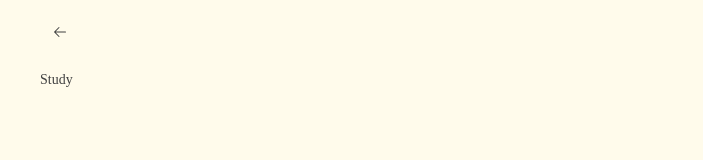
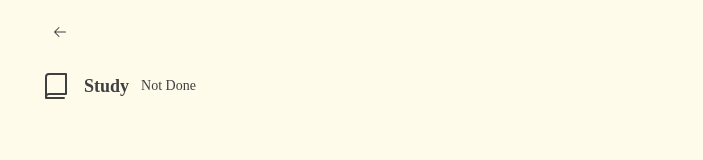
Before and after one commit to burhanudinrabbani666/task-management, a React (Vite) app: page /about-habit/1 in a window 1280 px wide. Shown: the part 254-414 px from the top of the page, without its empty margins (288-991 px from the left). Built offline with nearby package versions, Linux system fonts and the light colour scheme.

Commit message:
implement data

```diff
--- a/src/components/habit-tracking.tsx
+++ b/src/components/habit-tracking.tsx
@@ -8,6 +8,7 @@ import {
   BedIcon,
   CaretDoubleDownIcon,
   EyeIcon,
+  WarningIcon,
 } from "@phosphor-icons/react";
 import { cn } from "@/lib/utils";
 import {
@@ -21,22 +22,17 @@ import { Label } from "@/components/ui/label";
 import { Input } from "@/components/ui/input";
 import * as z from "zod";
 import { Link } from "react-router";
-
-const HabitSchema = z.object({
-  id: z.number().positive(),
-  icon: z.any(),
-  title: z.string().min(1).max(30),
-  isDone: z.boolean(),
-});
-
-// eslint-disable-next-line @typescript-eslint/no-unused-vars
-const HabitDataSchema = HabitSchema.array();
-
-type Habits = z.infer<typeof HabitDataSchema>;
+import { type Habits, HabitSchema } from "@/components/modules/habit/schema";
+import { Alert, AlertTitle } from "./ui/alert";
 
 const iconData = [BookIcon, HeartIcon, BedIcon];
+// const icons = [
+//   { id: 1, name: "bookicon", iconSlug: BookIcon },
+//   { id: 2, name: "hearticon", iconSlug: HeartIcon },
+//   { id: 3, name: "bedicon", iconSlug: BedIcon },
+// ];
 
-const habitData: Habits = [
+const IntialHabitData: Habits = [
   { id: 1, icon: iconData[0], title: "Study", isDone: false },
   { id: 2, icon: iconData[1], title: "Meditation", isDone: false },
   { id: 3, icon: iconData[2], title: "Sleep 6 Hours", isDone: false },
@@ -116,7 +112,7 @@ export function HabitItem({
 }
 
 export function Habits() {
-  const [habits, setHabits] = useState(habitData);
+  const [habits, setHabits] = useState(IntialHabitData);
 
   function handleDelete(id: number) {
     const updatedHabits = habits.filter((habitItem) => habitItem.id !== id);
@@ -135,6 +131,7 @@ export function Habits() {
   function handleCreate(event: React.FormEvent<HTMLFormElement>) {
     try {
       event.preventDefault();
+      console.log(event);
       const formData = new FormData(event.currentTarget);
 
       const newId = habits.length > 0 ? habits[habits.length - 1].id + 1 : 1;
@@ -152,8 +149,14 @@ export function Habits() {
     } catch (error: unknown) {
       if (error instanceof z.ZodError) {
         const messages = error.issues.map((i) => `${i.message}`).join("\n");
-        alert(messages);
-        return null;
+        return (
+          <div>
+            <Alert>
+              <WarningIcon />
+              <AlertTitle>{messages}</AlertTitle>
+            </Alert>
+          </div>
+        );
       }
     }
   }
@@ -166,7 +169,36 @@ export function Habits() {
           onSubmit={handleCreate}
           className="flex flex-col justify-between gap-2 rounded-xl bg-neutral-50 px-4 py-3 indent-1 inset-ring-2 inset-ring-neutral-300"
         >
-          <div>
+          <div className="flex gap-5 px-1">
+            {/* For icon */}
+            {/*<label htmlFor="icon">
+              <select id="icon">
+                {icons.map((icon) => (
+                  <option key={icon.id} value={icon.name}>
+                    <icon.iconSlug size={20} weight="duotone" />
+                  </option>
+                ))}
+                  <DropdownMenu id>
+                  <DropdownMenuTrigger>
+                    <PlusIcon />
+                  </DropdownMenuTrigger>
+                  <DropdownMenuContent asChild>
+                    <div>
+                      {icons.map((icon) => (
+                        <DropdownMenuItem key={icon.id}>
+                          <icon.icon
+                            size={24}
+                            weight="duotone"
+                            values={icon.name}
+                          />
+                        </DropdownMenuItem>
+                      ))}
+                    </div>
+                  </DropdownMenuContent>
+                </DropdownMenu>
+              </select>
+            </label>*/}
+            {/* For string */}
             <Label htmlFor="title" className="hidden">
               Title
             </Label>
@@ -174,7 +206,7 @@ export function Habits() {
               id="title"
               type="text"
               name="title"
-              className="border-none px-0 opacity-50"
+              className="border-none px-0 text-lg"
               required
               placeholder="Write your habit here..."
             />
--- /dev/null
+++ b/src/components/modules/habit/schema.ts
@@ -0,0 +1,16 @@
+import z from "zod";
+
+export const HabitSchema = z.object({
+  id: z.number().positive(),
+  icon: z.any(),
+  title: z
+    .string()
+    .min(1, "Invalid Data: Habit title minimum 1 character")
+    .max(30, "Invalid Data: Habit title maximal 30 charater"),
+  isDone: z.boolean(),
+});
+
+export const HabitsSchema = HabitSchema.array();
+
+export type Habit = z.infer<typeof HabitSchema>;
+export type Habits = z.infer<typeof HabitsSchema>;
--- a/src/components/ui/input.tsx
+++ b/src/components/ui/input.tsx
@@ -8,7 +8,7 @@ function Input({ className, type, ...props }: React.ComponentProps<"input">) {
       type={type}
       data-slot="input"
       className={cn(
-        "file:text-foreground placeholder:text-muted-foreground selection:bg-primary selection:text-primary-foreground dark:bg-input/30 border-input h-9 w-full min-w-0 rounded-md border bg-transparent px-3 py-1 text-base transition-[color,box-shadow] outline-none file:inline-flex file:h-7 file:border-0 file:bg-transparent file:text-sm file:font-medium disabled:pointer-events-none disabled:cursor-not-allowed disabled:opacity-50 md:text-sm",
+        "file:text-foreground placeholder:text-muted-foreground selection:bg-primary selection:text-primary-foreground dark:bg-input/30 border-input h-9 w-full min-w-0 rounded-md border bg-transparent px-3 py-1 text-base transition-[color,box-shadow] outline-none file:inline-flex file:h-7 file:border-0 file:bg-transparent file:text-sm file:font-medium disabled:pointer-events-none disabled:cursor-not-allowed disabled:opacity-50",
         "aria-invalid:ring-destructive/20 dark:aria-invalid:ring-destructive/40 aria-invalid:border-destructive",
         className,
       )}
--- a/src/main.tsx
+++ b/src/main.tsx
@@ -3,7 +3,7 @@ import { BrowserRouter, Routes, Route } from "react-router";
 
 import "@/index.css";
 import App from "@/app.tsx";
-import { HabitDetail } from "@/components/routes/about-habit";
+import { HabitDetail } from "@/routes/habit-detail";
 import { Layout } from "@/components/layouts/layout";
 
 createRoot(document.getElementById("root")!).render(
--- a/src/components/routes/about-habit.tsx
+++ b/src/routes/habit-detail.tsx
@@ -1,24 +1,12 @@
 import { Link, useParams } from "react-router";
-import { Button } from "../ui/button";
+import { Button } from "../components/ui/button";
 import {
   ArrowLeftIcon,
   BedIcon,
   BookIcon,
   HeartIcon,
 } from "@phosphor-icons/react";
-import z from "zod";
-
-const HabitSchema = z.object({
-  id: z.number().positive(),
-  icon: z.any(),
-  title: z.string().min(1).max(30),
-  isDone: z.boolean(),
-});
-
-// eslint-disable-next-line @typescript-eslint/no-unused-vars
-const HabitDataSchema = HabitSchema.array();
-
-type Habits = z.infer<typeof HabitDataSchema>;
+import type { Habits } from "@/components/modules/habit/schema";
 
 const iconData = [BookIcon, HeartIcon, BedIcon];
 
@@ -41,7 +29,18 @@ export function HabitDetail() {
         </Link>
       </Button>
       <div>
-        <h2>{habitData[idData - 1].title}</h2>
+        {(() => {
+          const habit = habitData.find((habit) => habit.id === idData);
+          if (!habit) return <div>Habit not found</div>;
+          const Icon = habit.icon;
+          return (
+            <div className="flex items-center space-x-3">
+              <Icon size={32} />
+              <span className="text-lg font-semibold">{habit.title}</span>
+              <span>{habit.isDone ? "Done" : "Not Done"}</span>
+            </div>
+          );
+        })()}
       </div>
     </div>
   );
```
